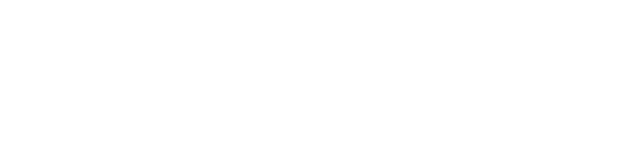
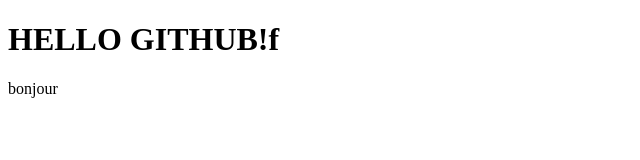
Before and after one commit to RahiMedouni/githubproject, a plain HTML site: page index.html in a window 1280 px wide. Shown: the whole page, without its empty margins (0-640 px from the left). Drawn offline with Linux system fonts and the light colour scheme.

Commit message:
second commit

```diff
--- a/index.html
+++ b/index.html
@@ -7,6 +7,7 @@
     <title>githubproject</title>
 </head>
 <body>
-
+    <h1>HELLO GITHUB!f</h1>
+    <p>bonjour</p>
 </body>
 </html>
```
